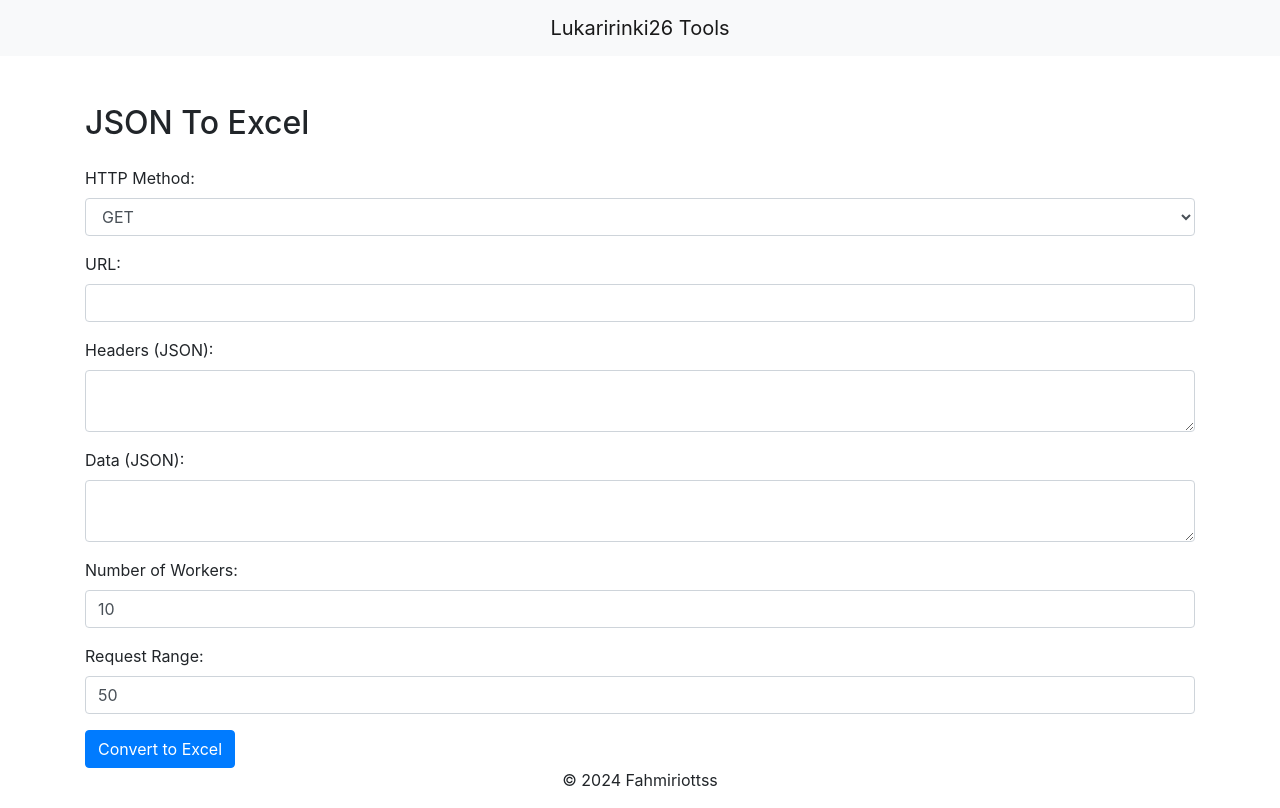
After one commit to lukaririnki26/py-tools, a Flask app: page /stress_test/ in a window 1280 px wide. The commit adds this page. Run offline with Flask 3, Linux system fonts and the light colour scheme; some libraries are stand-ins or nearby versions.

Commit message:
add: stress test

```diff
--- a/app.py
+++ b/app.py
@@ -6,6 +6,7 @@ from src.excel_to_json import excel_to_json
 from src.json_to_excel import json_to_excel
 from src.html_table_to_excel import html_table_to_excel
 from src.document_merger import document_merger
+from src.stress_test import stress_test
 
 app = Flask(__name__)
 
@@ -15,6 +16,7 @@ app.register_blueprint(excel_to_json, url_prefix='/excel_to_json')
 app.register_blueprint(json_to_excel, url_prefix='/json_to_excel')
 app.register_blueprint(html_table_to_excel, url_prefix='/html_table_to_excel')
 app.register_blueprint(document_merger, url_prefix='/document_merger')
+app.register_blueprint(stress_test, url_prefix='/stress_test')
 
 @app.route('/')
 def index():
--- /dev/null
+++ b/src/stress_test.py
@@ -0,0 +1,46 @@
+from flask import Blueprint, request, render_template
+import requests
+from concurrent.futures import ThreadPoolExecutor
+
+stress_test = Blueprint('stress_test', __name__)
+
+# Function to make a GET request to the API
+def make_get_request(url, headers):
+    response = requests.get(url, headers=headers)
+    print(response.json())
+
+# Function to make a POST request to the API
+def make_post_request(url, headers, data):
+    response = requests.post(url, json=data, headers=headers)
+    print(response.json())
+
+# Function to run stresstest with ThreadPoolExecutor
+def run_stresstest(method, url, headers, data, workers, request_range):
+    with ThreadPoolExecutor(max_workers=workers) as executor:
+        if method == 'GET':
+            executor.map(make_get_request, [url] * request_range, [headers] * request_range)
+        elif method == 'POST':
+            executor.map(make_post_request, [url] * request_range, [headers] * request_range, [data] * request_range)
+
+# Endpoint to render the stresstest form
+@stress_test.route('/', methods=['GET', 'POST'])
+def stresstest_form():
+    if request.method == 'POST':
+        method = request.form.get('method')
+        url = request.form.get('url')
+        headers = request.form.get('headers')
+        data = request.form.get('data')
+        workers = int(request.form.get('workers'))
+        request_range = int(request.form.get('range'))
+
+        headers_dict = {}
+        if headers:
+            headers_dict = json.loads(headers)
+
+        data_dict = {}
+        if data:
+            data_dict = json.loads(data)
+
+        run_stresstest(method, url, headers_dict, data_dict, workers, request_range)
+
+    return render_template('stress_test.html')
--- a/templates/index.html
+++ b/templates/index.html
@@ -40,5 +40,11 @@
             </a>
         </div>
 
+        <div class="card m-3 col-md-3">
+            <a class="nav-link" href="/stress_test">
+                StressTest
+            </a>
+        </div>
+
     </div>
 {% endblock %}
--- /dev/null
+++ b/templates/stress_test.html
@@ -0,0 +1,45 @@
+{% extends 'layout.html' %}
+
+{% block title %}JSON To Excel{% endblock %}
+
+{% block content %}
+    <h2 class="mb-4">JSON To Excel</h2>
+
+    <form action="/stress_test" method="post">
+        <div class="mb-3">
+            <label for="method" class="form-label">HTTP Method:</label>
+            <select name="method" class="form-control" required>
+                <option value="GET">GET</option>
+                <option value="POST">POST</option>
+            </select>
+        </div>
+
+        <div class="mb-3">
+            <label for="url" class="form-label">URL:</label>
+            <input type="text" name="url" class="form-control" required>
+        </div>
+
+        <div class="mb-3">
+            <label for="headers" class="form-label">Headers (JSON):</label>
+            <textarea name="headers" class="form-control"></textarea>
+        </div>
+
+        <div class="mb-3">
+            <label for="data" class="form-label">Data (JSON):</label>
+            <textarea name="data" class="form-control"></textarea>
+        </div>
+
+        <div class="mb-3">
+            <label for="workers" class="form-label">Number of Workers:</label>
+            <input type="number" name="workers" class="form-control" value="10" required>
+        </div>
+
+        <div class="mb-3">
+            <label for="range" class="form-label">Request Range:</label>
+            <input type="number" name="range" class="form-control" value="50" required>
+        </div>
+        <button type="submit" class="btn btn-primary">Convert to Excel</button>
+    </form>
+
+
+{% endblock %}
```
Also changed, not shown: stresstes.html (added, +11 -0 lines).
